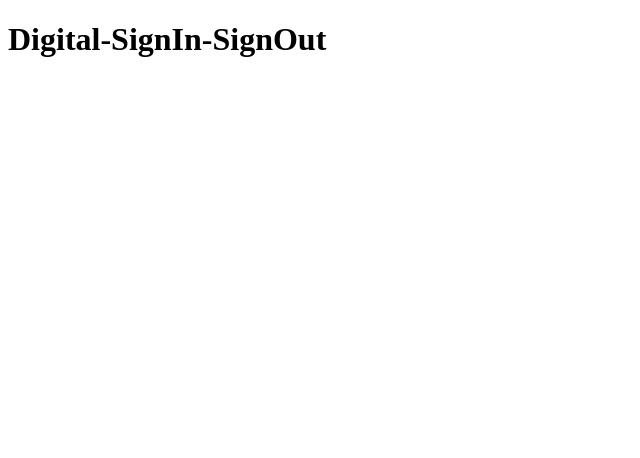
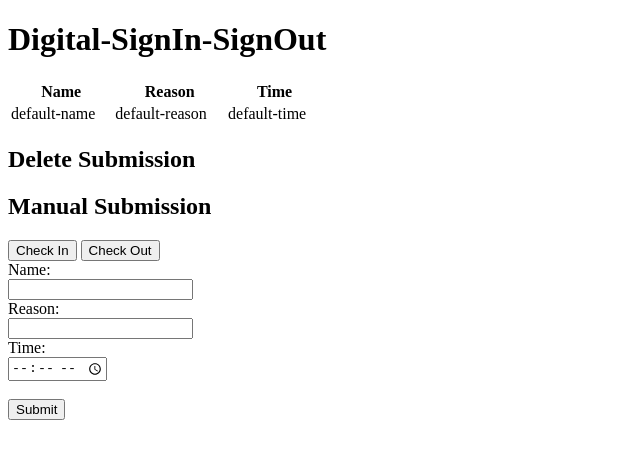
Before and after one commit to dhirhank/TrackInOut, a plain HTML site: page admin-main.html in a window 1280 px wide. Shown: the whole page, without its empty margins (0-640 px from the left). Drawn offline with Linux system fonts and the light colour scheme.

Commit message:
update early html

```diff
--- a/admin-main.html
+++ b/admin-main.html
@@ -4,7 +4,40 @@
 
 <h1>Digital-SignIn-SignOut</h1>
 
-<form>
+<table style="width:25%">
 
+    <tr>
+      <th>Name</th>
+      <th>Reason</th>
+      <th>Time</th>
+    </tr>
+
+    <tr>
+      <td>default-name</td>
+      <td>default-reason</td>
+      <td>default-time</td>
+    </tr>
+
+  </table>
+
+<h2>Delete Submission</h2>
+
+<h2>Manual Submission</h2>
+  <form>
+    <input type="submit" id="Check In" name="Check In" value="Check In">
+    <input type="submit" id="Check Out" name="Check Out" value="Check Out"><br>
+
+    <label for="Name">Name:</label><br>
+    <input type="text" id="Name" name="Name"><br>
+
+    <label for="Reason">Reason:</label><br>
+    <input type="text" id="Reason" name="Reason"><br>
+
+    <label for="time">Time:</label><br>
+    <input type="time" id="time" name="time"><br><br>
+
+    <input type="submit" id="Submit" name="Submit" value="Submit">
 </form>
+
+
 </body>
```
Also changed, not shown: login.html (+2 -2 lines), signup.html (+3 -1 lines), README.md (deleted).
